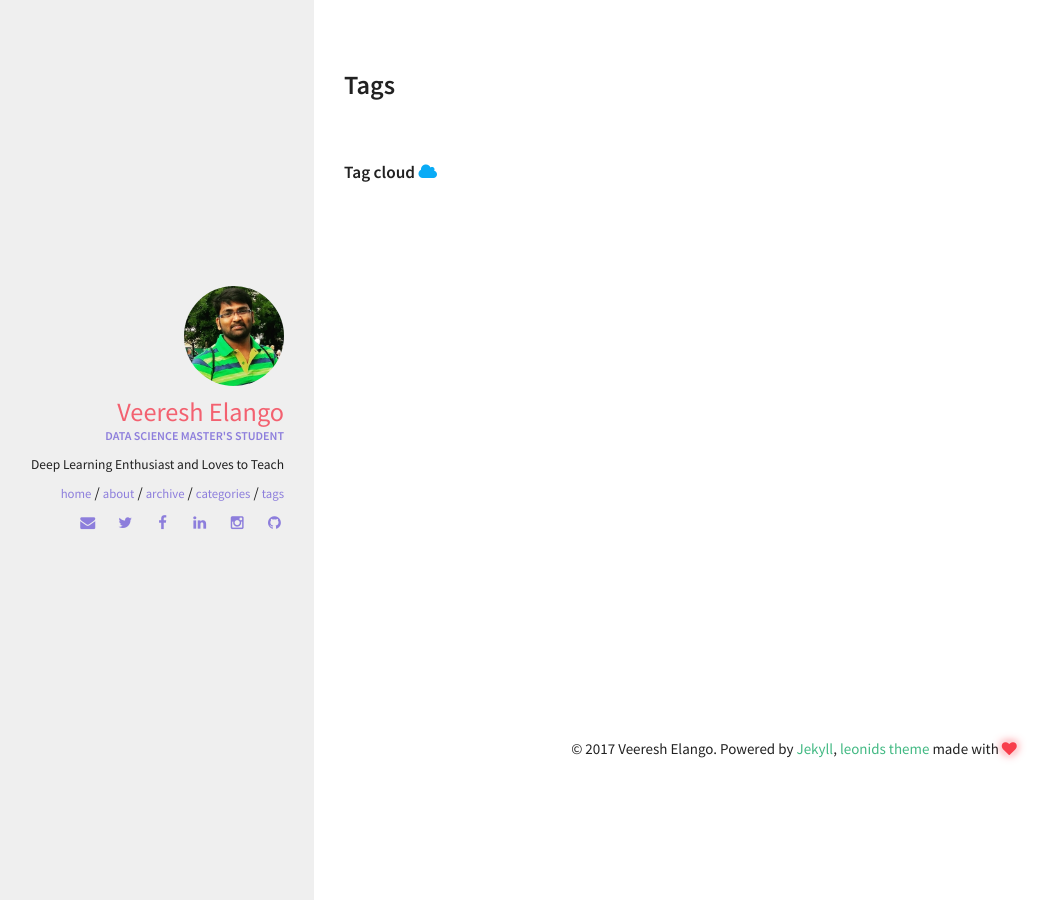
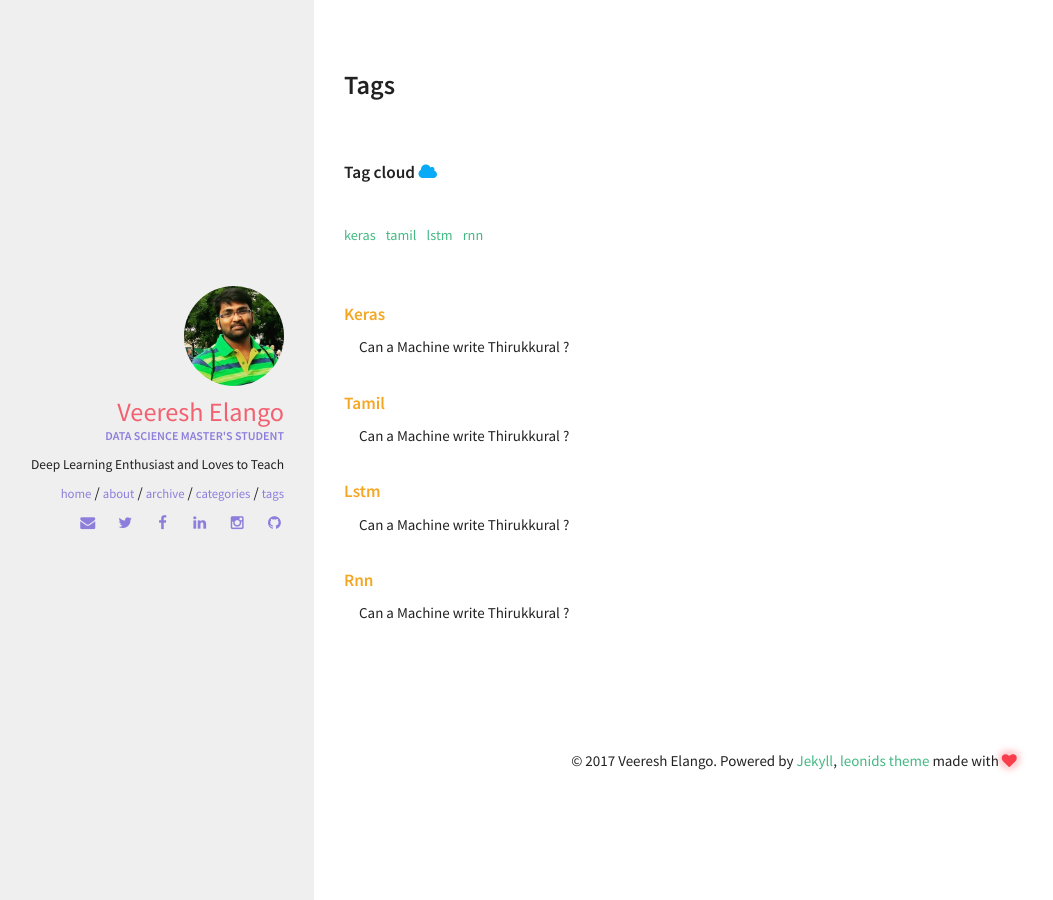
Before and after one commit to VeereshElango/veereshelango.github.io, a Jekyll site: the page built from tags.html, in a window 1280 px wide. Shown: the whole page, without its empty margins (6-1059 px from the left). Built offline with Jekyll 4.4.1, drawn with Linux system fonts in a browser that asks for light colours; some of the changed lines change nothing that is shown.

Commit message:
add tags and grammatical fixes

```diff
--- a/_posts/2017-07-02-text-generation-with-thirukkural.md
+++ b/_posts/2017-07-02-text-generation-with-thirukkural.md
@@ -4,6 +4,7 @@ title: Can a Machine write Thirukkural ?
 excerpt: "A Character level LSTM Model has been trained to learn Thirukkural literature and write poem with a given starting word."
 categories: [LSTM]
 comments: true
+tags: keras tamil lstm rnn
 image:
   feature: https://unsplash.it/1250/475?image=1073
   credit: patrick tomasso
@@ -12,7 +13,7 @@ image:
 
 
 Inspired by Andrej Karpathy's blog post [The Unreasonable Effectiveness of Recurrent Neural Networks](http://karpathy.github.io/2015/05/21/rnn-effectiveness/), I was super excited to apply the LSTM and see the results on a different dataset.
-Finally, I chose the poem [Thirukkural]((https://en.wikipedia.org/wiki/Tirukku%E1%B9%9Ba%E1%B8%B7)) from one of the oldest surviving language called [Tamil](https://en.wikipedia.org/wiki/Tamil_language).
+Finally, I chose the poem [Thirukkural]((https://en.wikipedia.org/wiki/Tirukku%E1%B9%9Ba%E1%B8%B7)) from one of the oldest surviving languages called [Tamil](https://en.wikipedia.org/wiki/Tamil_language).
 
 The goal of this attempt is to create a neural network model which learns the style of Thirukkural
 poem and writes poem following the same style for a given starting word.
```
Also changed, not shown: 7 other files.
